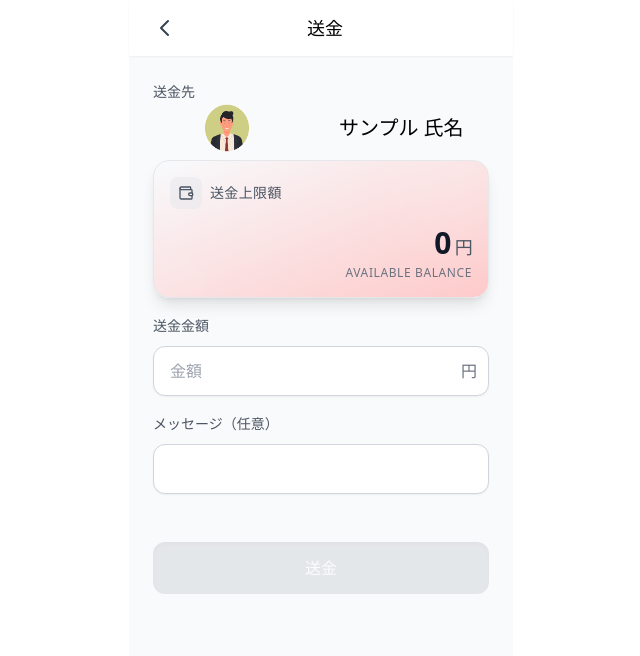
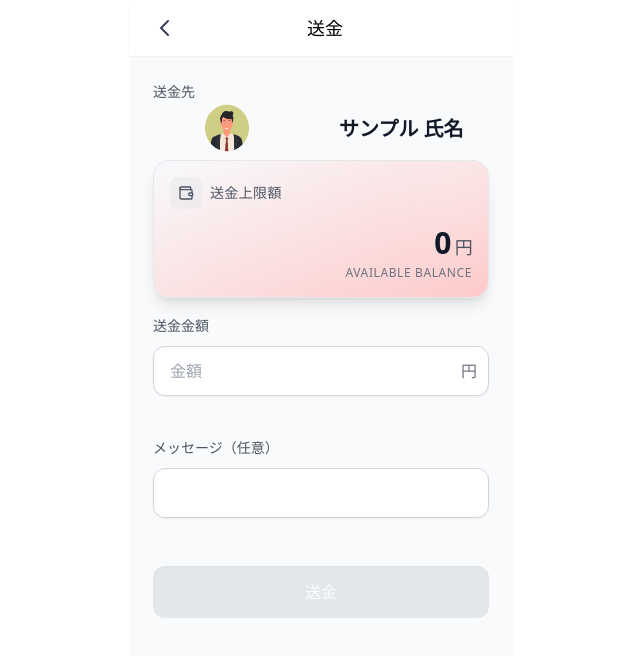
Before and after one commit to deraryo4559/GroupeF, a React (Vite) app in the folder front/: page /SendMoney in a window 1280 px wide. Shown: the top 656 px of the page, without its empty margins (319-959 px from the left). Built offline with nearby package versions, Linux system fonts and the light colour scheme.

Commit message:
送金ページの改修

```diff
--- a/front/src/components/Icon.jsx
+++ b/front/src/components/Icon.jsx
@@ -12,7 +12,7 @@ const Icon = (props) => {
                     className="h-16 w-16 rounded-full object-cover flex-shrink-0" />
             </div>
             <div className="flex justify-center items-center">
-                <p className="text-xl">
+                <p className="text-gray-900 text-xl font-bold leading-tight">
                     {name}
                 </p>
             </div>
--- a/front/src/pages/SendMoney.jsx
+++ b/front/src/pages/SendMoney.jsx
@@ -130,16 +130,20 @@ function SendMoney() {
             </div>
           </div>
 
+          <div className="min-h-6 flex items-center pt-1 overflow-hidden"> {/* 高さを予約するためのコンテナ */}
             {isOverLimit && (
-            <div className="relative mt-2 p-3 bg-red-50 border border-red-200 text-red-700 rounded-lg shadow-sm flex items-center space-x-2 animate-fadeIn animate-bounce-once">
-              <svg className="h-5 w-5 flex-shrink-0 text-red-400" fill="currentColor" viewBox="0 0 20 20">
+              <div className="flex items-center space-x-1 animate-fadeIn">
+                {/* 小さな警告アイコン */}
+                <svg className="h-4 w-4 flex-shrink-0 text-red-400" fill="currentColor" viewBox="0 0 20 20">
                   <path fillRule="evenodd" d="M10 18a8 8 0 100-16 8 8 0 000 16zm-1-12a1 1 0 102 0V7a1 1 0 10-2 0v-1zm1 4a1 1 0 100 2h.01a1 1 0 100-2H10z" clipRule="evenodd" />
                 </svg>
-              <p className="text-sm font-medium">
+                {/* 警告テキスト */}
+                <p className="text-red-600 text-xs font-medium">
                   送金上限額を超過しています
                 </p>
               </div>
             )}
+          </div>
 
           {/* メッセージ（任意） */}
           <div className="mt-4">
```
Also changed, not shown: 1 other file (tests, documents, lock files or other folders). Lines whose indentation alone changed are shown as unchanged.
